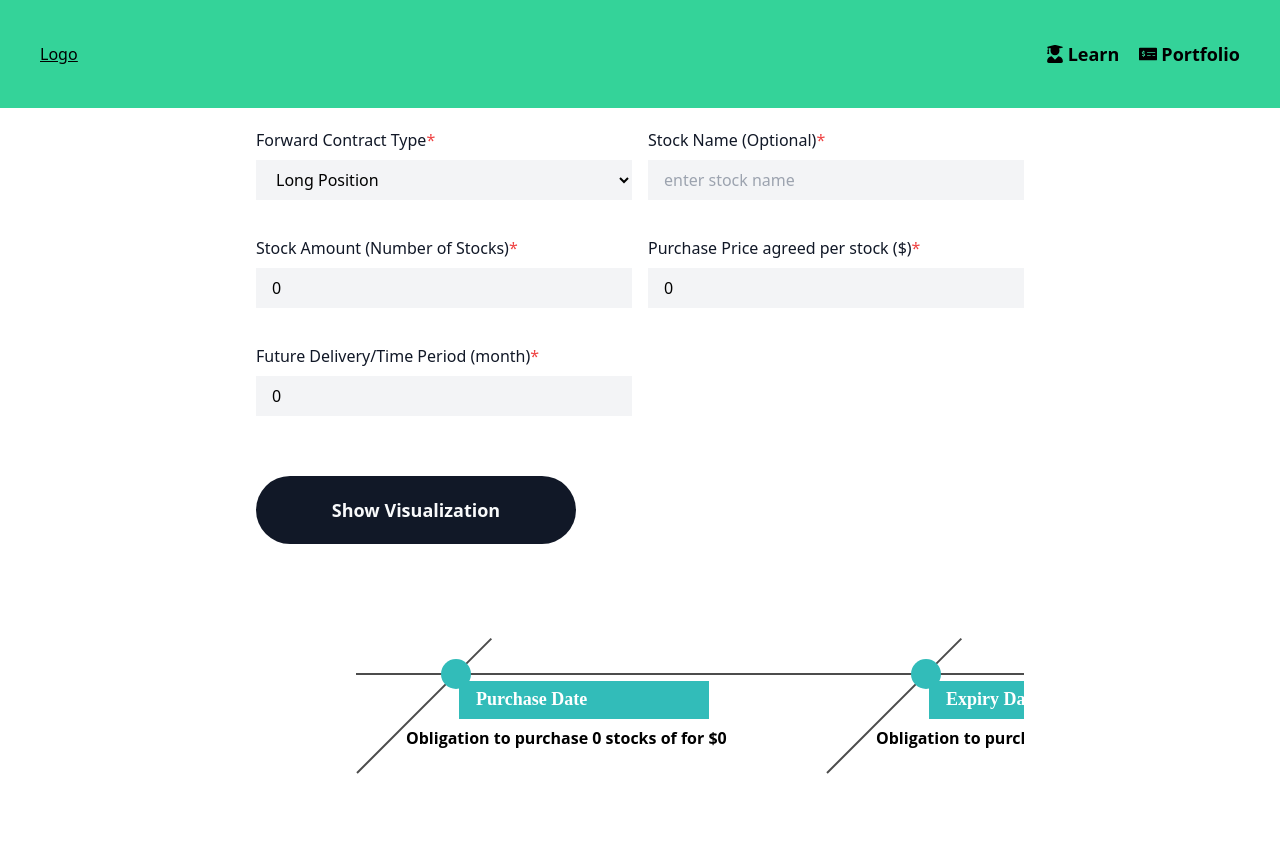
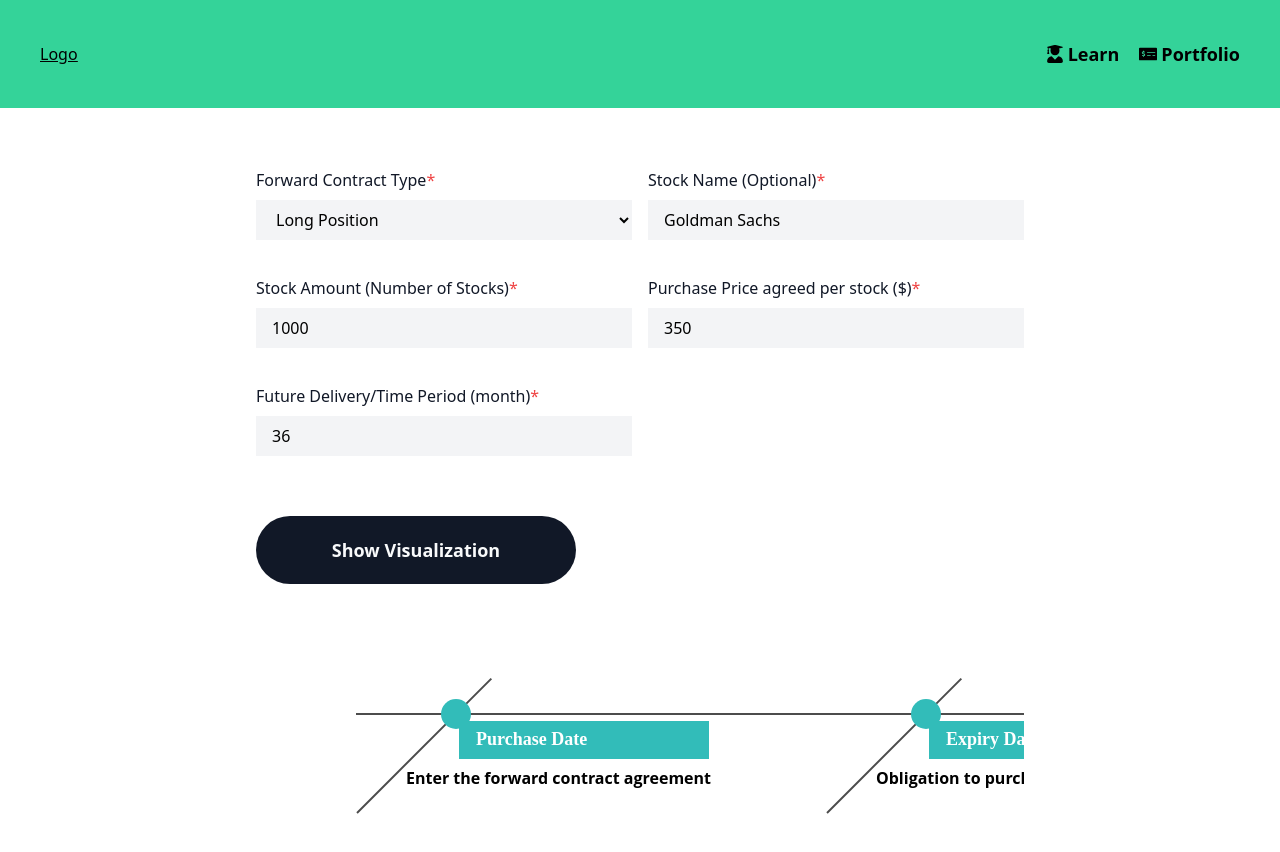
Before and after one commit to ckasidis/fin-ed-nextjs-frontend, a Next.js app: page /learn/forward-contract in a window 1280 px wide. Shown: the top 852 px of the page. Built offline with nearby package versions, Linux system fonts and the light colour scheme.

Commit message:
update pages

```diff
--- a/dynamic/CryptoGraph.js
+++ b/dynamic/CryptoGraph.js
@@ -110,9 +110,9 @@ const CryptoGraph = () => {
 	const cryptoSymbolList = ['BNB', 'BTC', 'ETH', 'USDT', 'XRP'];
 
 	return (
-		<div className="grid place-items-center">
+		<div className="grid justify-center placeholder-violet-100">
 			<Plot data={data} layout={layout} />
-			<ul className="flex gap-4 pt-10">
+			<ul className="flex gap-4 pt-10 mx-auto">
 				{cryptoSymbolList.map((crypto) => (
 					<motion.li
 						onClick={() => {
--- a/dynamic/StockGraph.js
+++ b/dynamic/StockGraph.js
@@ -112,9 +112,9 @@ const CSGraph = () => {
 	const stockSymbolList = ['GS', 'TSLA', 'GOOGL', 'AAPL', 'IBM'];
 
 	return (
-		<div className="grid place-items-center">
+		<div className="grid justify-center pt-10">
 			<Plot data={data} layout={layout} />
-			<ul className="flex gap-4 pt-10">
+			<ul className="flex gap-4 pt-10 mx-auto">
 				{stockSymbolList.map((stock) => (
 					<motion.li
 						onClick={() => {
--- a/pages/learn/bond.js
+++ b/pages/learn/bond.js
@@ -5,9 +5,9 @@ import { useD3 } from '../../lib/d3';
 import * as d3 from 'd3';
 
 const BondPage = () => {
-	const [bondPrice, setBondPrice] = useState(0); // > 0
-	const [faceValue, setFaceValue] = useState(0); // > 0
-	const [coupon, setCoupon] = useState(0); // >= 0
+	const [bondPrice, setBondPrice] = useState(1000); // > 0
+	const [faceValue, setFaceValue] = useState(1000); // > 0
+	const [coupon, setCoupon] = useState(5); // >= 0
 	const [compound, setCompound] = useState('annually');
 
 	const [errorBP, setErrorBP] = useState(false);
@@ -378,7 +378,10 @@ const BondPage = () => {
 	};
 
 	return (
-		<form className="grid w-3/4 max-w-3xl mx-auto" onSubmit={handleSubmit}>
+		<form
+			className="grid w-3/4 max-w-3xl mx-auto pt-10"
+			onSubmit={handleSubmit}
+		>
 			<div className="grid grid-cols-1 lg:grid-cols-3 gap-4">
 				<div className="grid">
 					<label htmlFor="bondPrice" className="text-gray-900 mt-5 mb-2">
--- a/pages/learn/deposit.js
+++ b/pages/learn/deposit.js
@@ -5,10 +5,10 @@ import { useD3 } from '../../lib/d3';
 import * as d3 from 'd3';
 
 const DepositPage = () => {
-	const [depositAmount, setDepositAmount] = useState(0);
-	const [interest, setInterest] = useState(0);
-	const [withdrawTime, setWithdrawTime] = useState(0);
-	const [inflation, setInflation] = useState(0);
+	const [depositAmount, setDepositAmount] = useState(100);
+	const [interest, setInterest] = useState(0.5);
+	const [withdrawTime, setWithdrawTime] = useState(36);
+	const [inflation, setInflation] = useState(5);
 	const [compound, setCompound] = useState('annually');
 
 	const [errorDA, setErrorDA] = useState(false);
@@ -286,6 +286,10 @@ const DepositPage = () => {
 			isValid = false;
 			setErrorWT(true);
 		}
+		if (withdrawTime > 36) {
+			isValid = false;
+			setErrorWT(true);
+		}
 
 		return isValid;
 	};
@@ -307,7 +311,10 @@ const DepositPage = () => {
 	};
 
 	return (
-		<form className="grid w-3/4 max-w-3xl mx-auto" onSubmit={handleSubmit}>
+		<form
+			className="grid w-3/4 max-w-3xl mx-auto pt-10"
+			onSubmit={handleSubmit}
+		>
 			<div className="grid grid-cols-1 lg:grid-cols-2 gap-4">
 				<div className="grid">
 					<label htmlFor="depositAmount" className="text-gray-900 mt-5 mb-2">
@@ -403,7 +410,7 @@ const DepositPage = () => {
 				)}
 				{errorWT && (
 					<ErrorMessage>
-						f Deposit Duration must be at least 3 months
+						Deposit Duration must be between 3 to 36 months
 					</ErrorMessage>
 				)}
 			</div>
--- a/pages/learn/forward-contract.js
+++ b/pages/learn/forward-contract.js
@@ -6,10 +6,10 @@ import * as d3 from 'd3';
 
 const ForwardContractPage = () => {
 	const [contractType, setContractType] = useState('long');
-	const [stockName, setStockName] = useState('');
-	const [stockAmount, setStockAmount] = useState(0);
-	const [purchasePrice, setPurchasePrice] = useState(0);
-	const [timePeriod, setTimePeriod] = useState(0);
+	const [stockName, setStockName] = useState('Goldman Sachs');
+	const [stockAmount, setStockAmount] = useState(1000);
+	const [purchasePrice, setPurchasePrice] = useState(350);
+	const [timePeriod, setTimePeriod] = useState(36);
 
 	const [errorSA, setErrorSA] = useState(false);
 	const [errorPP, setErrorPP] = useState(false);
@@ -33,6 +33,10 @@ const ForwardContractPage = () => {
 			setErrorPP(true);
 		}
 		if (timePeriod <= 0) {
+			isValid = false;
+			setErrorTP(true);
+		}
+		if (timePeriod > 36) {
 			isValid = false;
 			setErrorTP(true);
 		}
@@ -254,7 +258,10 @@ const ForwardContractPage = () => {
 	);
 
 	return (
-		<form className="grid w-3/4 max-w-3xl mx-auto" onSubmit={handleSubmit}>
+		<form
+			className="grid w-3/4 max-w-3xl mx-auto pt-10"
+			onSubmit={handleSubmit}
+		>
 			<div className="grid grid-cols-1 lg:grid-cols-2 gap-4">
 				<div className="grid">
 					<label htmlFor="contractType" className="text-gray-900 mt-5 mb-2">
@@ -350,7 +357,7 @@ const ForwardContractPage = () => {
 					</ErrorMessage>
 				)}
 				{errorTP && (
-					<ErrorMessage>Time Period must have a value more than 0</ErrorMessage>
+					<ErrorMessage>Time Period must be between 1 and 36</ErrorMessage>
 				)}
 			</div>
 			<motion.button
--- a/pages/learn/option.js
+++ b/pages/learn/option.js
@@ -6,11 +6,11 @@ import * as d3 from 'd3';
 
 const OptionPage = () => {
 	const [optionType, setOptionType] = useState('call');
-	const [optionAmount, setOptionAmount] = useState(0);
-	const [stockName, setStockName] = useState('');
-	const [optionPrice, setOptionPrice] = useState(0);
-	const [exercisePrice, setExercisePrice] = useState(0);
-	const [expiryDate, setExpiryDate] = useState(0);
+	const [optionAmount, setOptionAmount] = useState(100);
+	const [stockName, setStockName] = useState('Example');
+	const [optionPrice, setOptionPrice] = useState(15);
+	const [exercisePrice, setExercisePrice] = useState(20);
+	const [expiryDate, setExpiryDate] = useState(36);
 
 	const [errorOA, setErrorOA] = useState(false);
 	const [errorOP, setErrorOP] = useState(false);
@@ -264,6 +264,10 @@ const OptionPage = () => {
 			isValid = false;
 			setErrorED(true);
 		}
+		if (expiryDate > 36) {
+			isValid = false;
+			setErrorED(true);
+		}
 
 		return isValid;
 	};
@@ -285,7 +289,10 @@ const OptionPage = () => {
 	};
 
 	return (
-		<form className="grid w-3/4 max-w-3xl mx-auto" onSubmit={handleSubmit}>
+		<form
+			className="grid w-3/4 max-w-3xl mx-auto pt-10"
+			onSubmit={handleSubmit}
+		>
 			<div className="grid grid-cols-1 lg:grid-cols-2 gap-4">
 				<div className="grid">
 					<label htmlFor="optionType" className="text-gray-900 mt-5 mb-2">
@@ -402,7 +409,7 @@ const OptionPage = () => {
 					</ErrorMessage>
 				)}
 				{errorED && (
-					<ErrorMessage>Expiry Date must have a value more than 0</ErrorMessage>
+					<ErrorMessage>Expiry Date must be between 1 and 36</ErrorMessage>
 				)}
 			</div>
 			<motion.button
```
